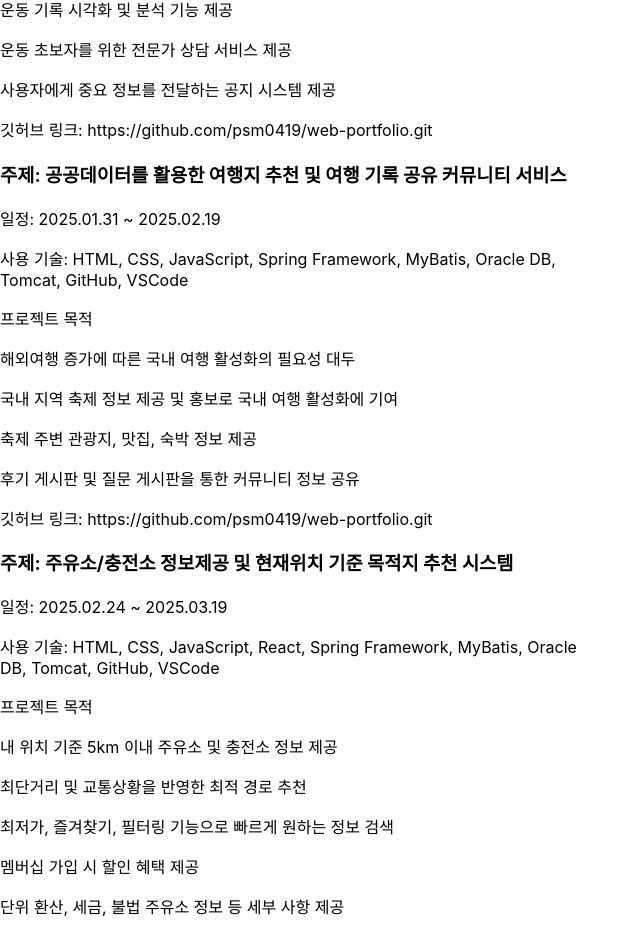
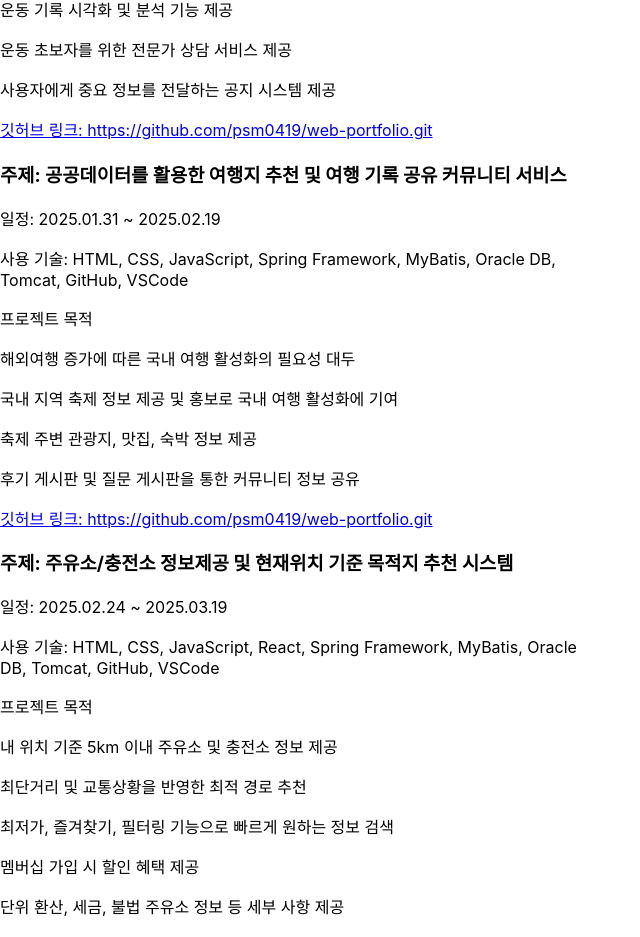
Before and after one commit to psm0419/web-portfolio, a React (Create React App) app: page / in a window 1280 px wide. Shown: the part 356-1293 px from the top of the page, without its empty margins (0-640 px from the left). Built offline with nearby package versions, Linux system fonts and the light colour scheme; grey boxes are pictures that could not be loaded.

Commit message:
2차 영상 추가및 링크수정

```diff
--- a/src/App.js
+++ b/src/App.js
@@ -15,7 +15,7 @@ function App() {
           <p>운동 기록 시각화 및 분석 기능 제공</p>
           <p>운동 초보자를 위한 전문가 상담 서비스 제공</p>
           <p>사용자에게 중요 정보를 전달하는 공지 시스템 제공</p>
-          <a src="https://github.com/psm0419/web-portfolio.git">깃허브 링크: https://github.com/psm0419/web-portfolio.git</a>
+          <a href="https://github.com/psm0419/web-portfolio.git">깃허브 링크: https://github.com/psm0419/web-portfolio.git</a>
         </div>
         <br></br>
         <div className="port-container">
@@ -36,12 +36,12 @@ function App() {
           <p>국내 지역 축제 정보 제공 및 홍보로 국내 여행 활성화에 기여</p>
           <p>축제 주변 관광지, 맛집, 숙박 정보 제공</p>
           <p>후기 게시판 및 질문 게시판을 통한 커뮤니티 정보 공유</p>
-          <a src="https://github.com/psm0419/web-portfolio.git">깃허브 링크: https://github.com/psm0419/web-portfolio.git</a>
+          <a href="https://github.com/psm0419/web-portfolio.git">깃허브 링크: https://github.com/psm0419/web-portfolio.git</a>
         </div>
         <br></br>
         <div className="port-container">
           <div className="port-video">
-            <video className="video" src={"https://psm0419.github.io/web-portfolio/videos/FirstProject.mp4"} autoPlay muted loop></video>
+            <video className="video" src={"https://psm0419.github.io/web-portfolio/videos/SecondProject.mp4"} autoPlay muted loop></video>
           </div>
         </div>
       </div>
@@ -57,7 +57,7 @@ function App() {
           <p>최저가, 즐겨찾기, 필터링 기능으로 빠르게 원하는 정보 검색</p>
           <p>멤버십 가입 시 할인 혜택 제공</p>
           <p>단위 환산, 세금, 불법 주유소 정보 등 세부 사항 제공</p>
-          <a src="https://github.com/psm0419/web-portfolio.git">깃허브 링크: https://github.com/psm0419/web-portfolio.git</a>
+          <a href="https://github.com/psm0419/web-portfolio.git">깃허브 링크: https://github.com/psm0419/web-portfolio.git</a>
         </div>
         <br></br>
         <div className="port-container">
```
Also changed, not shown: 1 other file (tests, documents, lock files or other folders).
